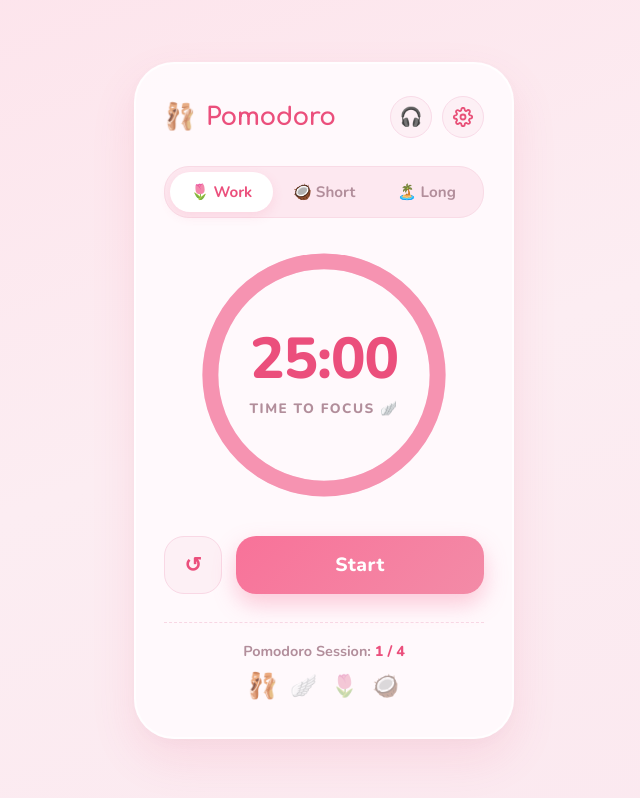
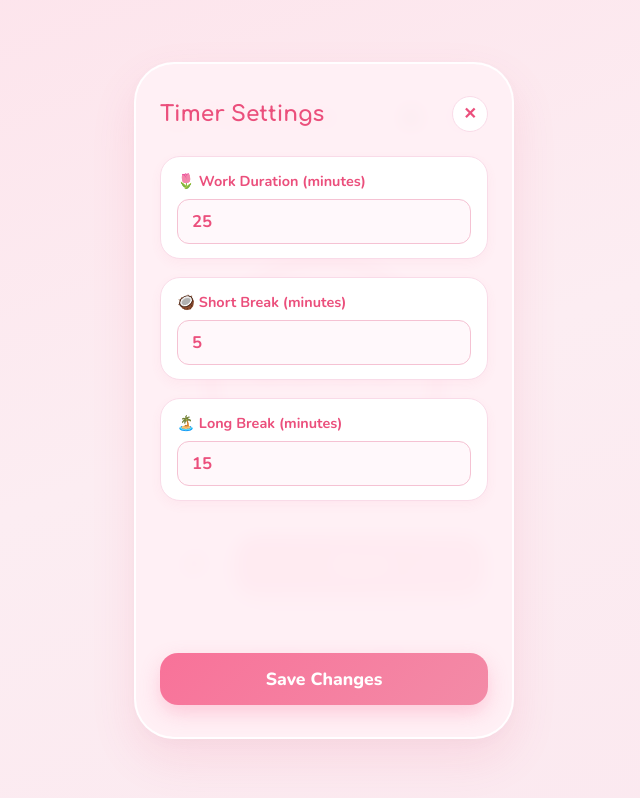
Before and after one commit to shohamika12-debug/Pomo-Timer-, a plain HTML site: page index.html in a window 1280 px wide. Both pictures are taken after a click on the button "Settings". Shown: the whole page, without its empty margins (316-956 px from the left). Drawn offline with nearby package versions, Linux system fonts and the light colour scheme.

Commit message:
Update index.html

```diff
--- a/index.html
+++ b/index.html
@@ -55,6 +55,7 @@
       flex-direction: column;
       align-items: center;
       position: relative;
+      overflow: hidden;
     }
 
     /* Header Bar */
@@ -304,6 +305,130 @@
       filter: saturate(110%);
       transform: scale(1.15);
     }
+
+    /* Pink Settings Modal Overlay */
+    .settings-modal {
+      position: absolute;
+      top: 0;
+      left: 0;
+      width: 100%;
+      height: 100%;
+      background: rgba(255, 240, 245, 0.96);
+      backdrop-filter: blur(8px);
+      -webkit-backdrop-filter: blur(8px);
+      z-index: 100;
+      display: flex;
+      flex-direction: column;
+      padding: 32px 24px;
+      opacity: 0;
+      pointer-events: none;
+      transition: opacity 0.25s ease;
+    }
+
+    .settings-modal.open {
+      opacity: 1;
+      pointer-events: auto;
+    }
+
+    .settings-header {
+      display: flex;
+      justify-content: space-between;
+      align-items: center;
+      margin-bottom: 24px;
+    }
+
+    .settings-header h2 {
+      font-family: 'Comfortaa', 'Nunito', cursive, sans-serif;
+      font-size: 1.35rem;
+      font-weight: 700;
+      color: var(--text-pink);
+    }
+
+    .close-settings-btn {
+      background: #ffffff;
+      border: 1px solid #f9dbe8;
+      width: 36px;
+      height: 36px;
+      border-radius: 50%;
+      cursor: pointer;
+      color: var(--text-pink);
+      font-size: 1rem;
+      font-weight: bold;
+      display: flex;
+      align-items: center;
+      justify-content: center;
+      transition: all 0.2s ease;
+    }
+
+    .close-settings-btn:hover {
+      background: #fde2ec;
+    }
+
+    .settings-body {
+      display: flex;
+      flex-direction: column;
+      gap: 18px;
+      flex: 1;
+    }
+
+    .setting-group {
+      background: #ffffff;
+      padding: 14px 16px;
+      border-radius: 20px;
+      border: 1.5px solid #f9dbe8;
+      display: flex;
+      flex-direction: column;
+      gap: 8px;
+      box-shadow: 0 4px 12px rgba(235, 79, 124, 0.05);
+    }
+
+    .setting-group label {
+      font-size: 0.9rem;
+      font-weight: 700;
+      color: var(--text-pink);
+      display: flex;
+      align-items: center;
+      gap: 6px;
+    }
+
+    .setting-group input {
+      width: 100%;
+      padding: 10px 14px;
+      border-radius: 12px;
+      border: 1.5px solid #f5c2d3;
+      background: #fff8fb;
+      font-family: 'Nunito', sans-serif;
+      font-size: 1.05rem;
+      font-weight: 700;
+      color: var(--text-pink);
+      outline: none;
+      transition: border-color 0.2s ease;
+    }
+
+    .setting-group input:focus {
+      border-color: var(--text-pink);
+    }
+
+    .save-settings-btn {
+      width: 100%;
+      height: 52px;
+      border: none;
+      border-radius: 18px;
+      background: var(--pink-gradient);
+      color: #ffffff;
+      font-family: 'Nunito', sans-serif;
+      font-size: 1.1rem;
+      font-weight: 800;
+      cursor: pointer;
+      box-shadow: 0 8px 20px rgba(247, 112, 151, 0.3);
+      transition: all 0.2s ease;
+      margin-top: auto;
+    }
+
+    .save-settings-btn:hover {
+      opacity: 0.95;
+      transform: translateY(-2px);
+    }
   </style>
 </head>
 <body>
@@ -374,11 +499,34 @@
       </div>
     </div>
 
+    <!-- Custom Pink Settings Modal Screen -->
+    <div class="settings-modal" id="settingsModal">
+      <div class="settings-header">
+        <h2>Timer Settings</h2>
+        <button class="close-settings-btn" onclick="closeSettings()">✕</button>
+      </div>
+      <div class="settings-body">
+        <div class="setting-group">
+          <label>🌷 Work Duration (minutes)</label>
+          <input type="number" id="workInput" min="1" max="120" value="25" />
+        </div>
+        <div class="setting-group">
+          <label>🥥 Short Break (minutes)</label>
+          <input type="number" id="shortInput" min="1" max="60" value="5" />
+        </div>
+        <div class="setting-group">
+          <label>🏝️ Long Break (minutes)</label>
+          <input type="number" id="longInput" min="1" max="60" value="15" />
+        </div>
+        <button class="save-settings-btn" onclick="saveSettings()">Save Changes</button>
+      </div>
+    </div>
+
   </div>
 
   <script>
     // Configurations
-    const MODES = {
+    let MODES = {
       work: { time: 25 * 60, subtitle: 'TIME TO FOCUS 🪽', icon: '🌷' },
       shortBreak: { time: 5 * 60, subtitle: 'SHORT BREAK 🥥', icon: '🥥' },
       longBreak: { time: 15 * 60, subtitle: 'LONG BREAK 🏝️', icon: '🏝️' }
@@ -404,6 +552,7 @@
     const modeTabs = document.querySelectorAll('.mode-tab');
     const sessionCountText = document.getElementById('sessionCountText');
     const sessionIcons = document.querySelectorAll('.session-icon');
+    const settingsModal = document.getElementById('settingsModal');
 
     const CIRCUMFERENCE = 2 * Math.PI * 100;
 
@@ -576,7 +725,24 @@
     }
 
     function openSettings() {
-      alert("Settings: Default timer is set to Pomodoro standard (25 min Work, 5 min Short Break, 15 min Long Break).");
+      settingsModal.classList.add('open');
+    }
+
+    function closeSettings() {
+      settingsModal.classList.remove('open');
+    }
+
+    function saveSettings() {
+      const workMin = parseInt(document.getElementById('workInput').value);
+      const shortMin = parseInt(document.getElementById('shortInput').value);
+      const longMin = parseInt(document.getElementById('longInput').value);
+
+      if (workMin > 0) MODES.work.time = workMin * 60;
+      if (shortMin > 0) MODES.shortBreak.time = shortMin * 60;
+      if (longMin > 0) MODES.longBreak.time = longMin * 60;
+
+      closeSettings();
+      switchMode(currentMode);
     }
 
     updateDisplay();
```
